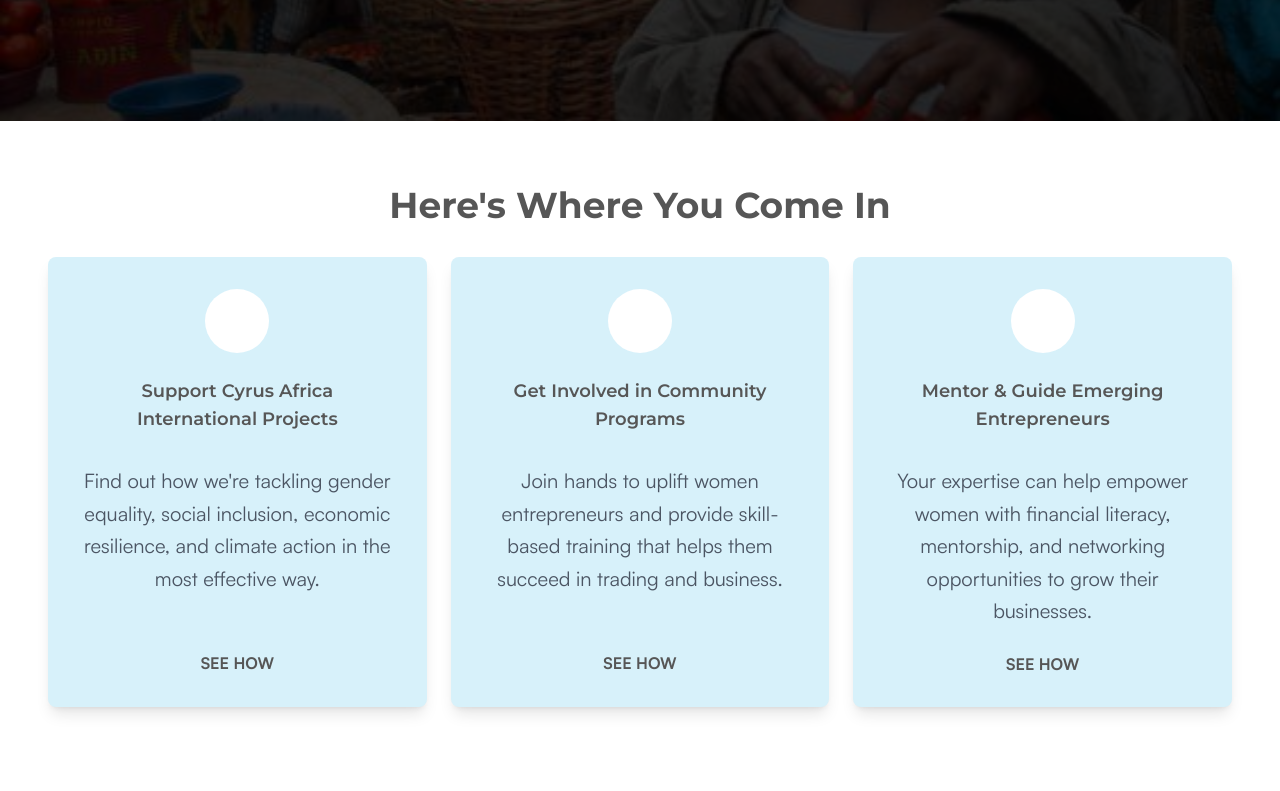
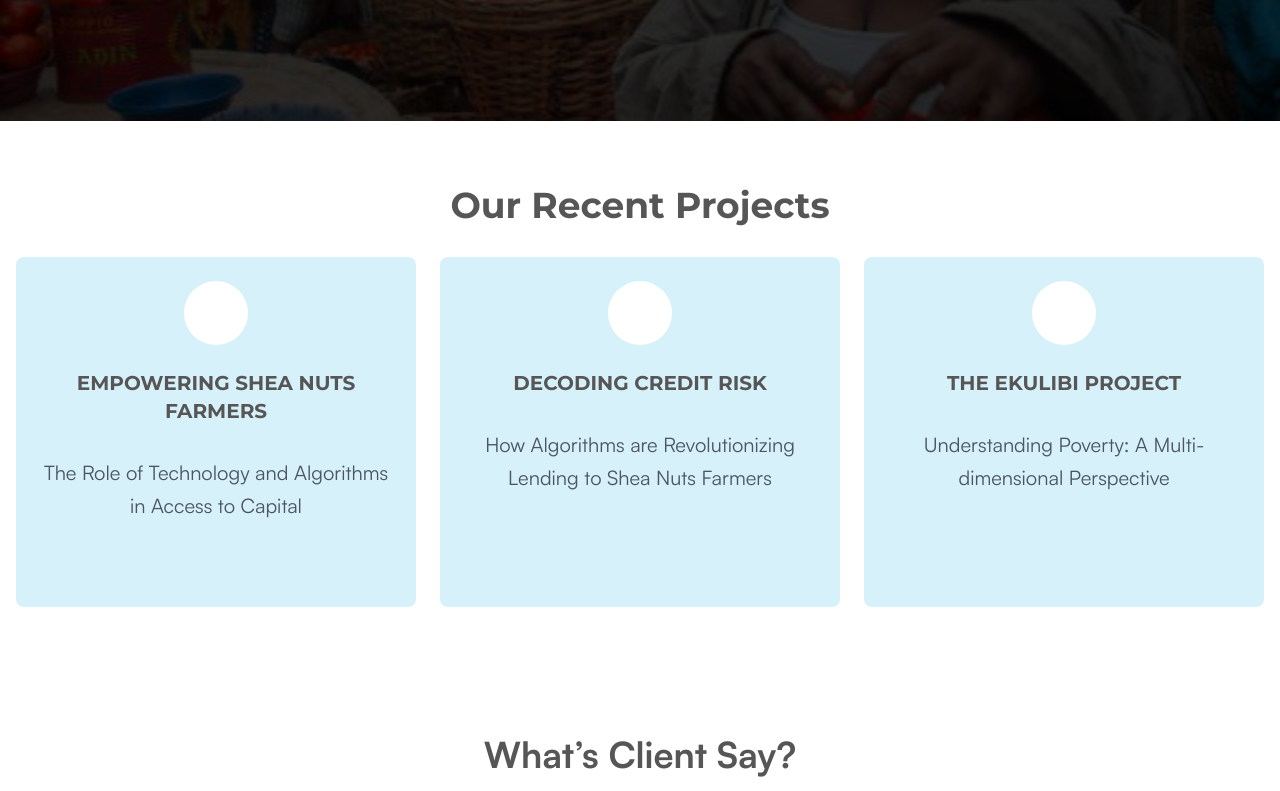
Before and after one commit to ranselorm/cyrus-africa, a Next.js app: page / in a window 1280 px wide. Shown: the part 2609-3400 px from the top of the page. Built offline with nearby package versions, Linux system fonts and the light colour scheme; some icons are missing.

Commit message:
Add projects

```diff
--- a/app/page.tsx
+++ b/app/page.tsx
@@ -2,7 +2,6 @@ import About from "@/components/About";
 import Blog from "@/components/Blog";
 import Feedback from "@/components/Feedback";
 import Hero from "@/components/Hero";
-import HopeCard from "@/components/HopeCard";
 import Impact from "@/components/Impact";
 import ParallaxVolunteer from "@/components/ParallaxVolunteer";
 import Support from "@/components/Support";
--- a/components/Footer.tsx
+++ b/components/Footer.tsx
@@ -20,9 +20,15 @@ const Footer = () => {
         viewport={{ once: true, amount: 0.3 }}
       >
         <div className="flex flex-col md:flex-row justify-between gap-6 items-start">
-          <h3 className="text-center md:text-left text-2xl uppercase font-bold font-heading">
-            Cyrus Africa
-          </h3>
+          <div className="w-24 md:w-40">
+            <Link href="/" className="">
+              <img
+                src="/images/footer-logo.png"
+                className="w-full h-full object-cover"
+              />
+            </Link>
+          </div>
+
           <div className="flex flex-wrap justify-center md:justify-start gap-6 text-gray-300">
             {[
               "Home",
@@ -43,25 +49,28 @@ const Footer = () => {
             ))}
           </div>
         </div>
-
-        <div className="flex gap-4 mt-8">
-          {["mdi:facebook", "mdi:twitter", "mdi:instagram", "mdi:youtube"].map(
-            (icon, index) => (
+        <div className="flex justify-between border-t border-gray-800 pt-12 mt-8">
+          <div className="flex gap-4">
+            {[
+              "mdi:facebook",
+              "mdi:twitter",
+              "mdi:instagram",
+              "mdi:youtube",
+            ].map((icon, index) => (
               <motion.a
                 key={index}
                 href="#"
                 whileHover={{ scale: 1.2 }}
-                className="bg-gray-800 p-2 rounded-full"
+                className="bg-gray-800 p-2 w-10 h-10 rounded-full flex items-center justify-center"
               >
                 <Icon icon={icon} className="text-primary text-xl" />
               </motion.a>
-            )
-          )}
+            ))}
+          </div>
+          <div className="mt-6 text-gray-400 text-sm text-center md:text-left">
+            © {new Date().getFullYear()} - Cyrus Africa
+          </div>
         </div>
-
-        {/* <div className="mt-6 text-gray-400 text-sm text-center md:text-left">
-          © {new Date().getFullYear()} - Cyrus Africa
-        </div> */}
       </motion.div>
     </footer>
   );
--- a/components/Support.tsx
+++ b/components/Support.tsx
@@ -5,25 +5,23 @@ import { Icon } from "@iconify/react";
 
 const supportCards = [
   {
-    title: "Support Cyrus Africa International Projects",
-    description:
-      "Find out how we're tackling gender equality, social inclusion, economic resilience, and climate action in the most effective way.",
+    title: "Empowering Shea Nuts Farmers",
+    description: "The Role of Technology and Algorithms in Access to Capital",
     icon: "mdi:hand-heart-outline",
     linkText: "SEE HOW",
     linkUrl: "#",
   },
   {
-    title: "Get Involved in Community Programs",
+    title: "Decoding Credit Risk",
     description:
-      "Join hands to uplift women entrepreneurs and provide skill-based training that helps them succeed in trading and business.",
+      "How Algorithms are Revolutionizing Lending to Shea Nuts Farmers",
     icon: "mdi:account-group-outline",
     linkText: "SEE HOW",
     linkUrl: "#",
   },
   {
-    title: "Mentor & Guide Emerging Entrepreneurs",
-    description:
-      "Your expertise can help empower women with financial literacy, mentorship, and networking opportunities to grow their businesses.",
+    title: "The Ekulibi Project",
+    description: "Understanding Poverty: A Multi-dimensional Perspective",
     icon: "mdi:school-outline",
     linkText: "SEE HOW",
     linkUrl: "#",
@@ -32,13 +30,12 @@ const supportCards = [
 
 const SupportSection = () => {
   return (
-    <section className="bg-white py-16 px-6 md:px-12">
-      <div className="container mx-auto text-center">
+    <section className="bg-white py-16">
+      <div className="container mx-auto text-center px-4">
         <h2 className="text-3xl md:text-4xl font-bold text-dark capitalize font-heading">
-          Here's where you come in
+          Our Recent Projects
         </h2>
 
-        {/* Cards Section */}
         <motion.div
           className="mt-8 grid grid-cols-1 md:grid-cols-3 gap-6"
           initial="hidden"
@@ -49,7 +46,7 @@ const SupportSection = () => {
           {supportCards.map((card, index) => (
             <motion.div
               key={index}
-              className="bg-light rounded-lg shadow-lg p-8 flex flex-col items-center text-center w-full h-[450px]"
+              className="bg-light rounded-lg p-6 flex flex-col items-center text-center w-full h-[350px]"
               variants={{
                 hidden: { opacity: 0, y: 50 },
                 visible: { opacity: 1, y: 0, transition: { duration: 0.8 } },
@@ -61,7 +58,7 @@ const SupportSection = () => {
                   className="text-4xl text-primary rounded-full"
                 />
               </div>
-              <h3 className="text-lg font-semibold text-dark font-heading">
+              <h3 className="text-lg md:text-xl uppercase font-bold text-dark font-heading">
                 {card.title}
               </h3>
               <div className="flex-grow">
@@ -69,12 +66,12 @@ const SupportSection = () => {
                   {card.description}
                 </p>
               </div>
-              <a
+              {/* <a
                 href={card.linkUrl}
                 className="text-dark font-bold mt-6 hover:underline"
               >
                 {card.linkText}
-              </a>
+              </a> */}
             </motion.div>
           ))}
         </motion.div>
```
Also changed, not shown: public/images/footer-logo.png (added).
